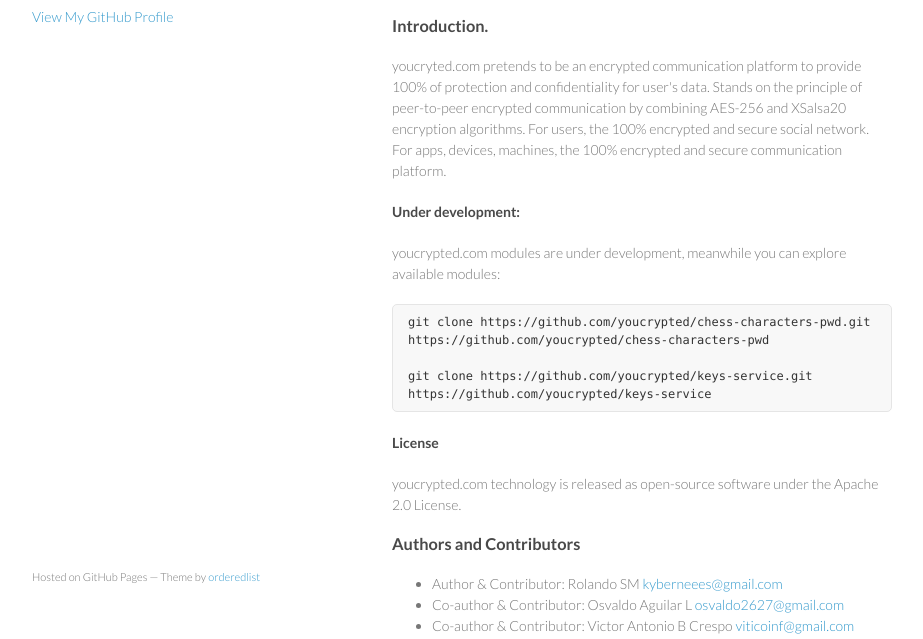
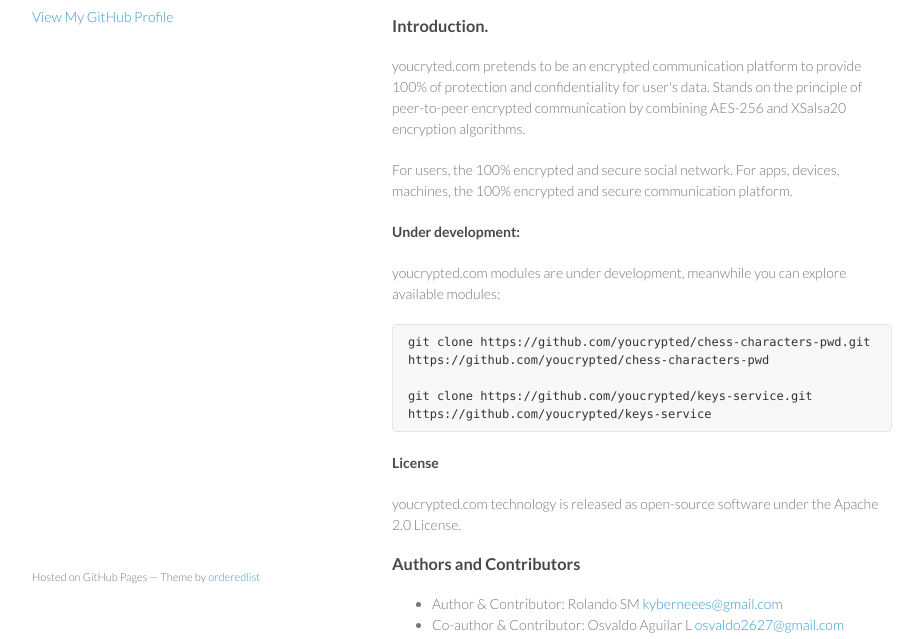
Before and after one commit to youcrypted/youcrypted.github.io, a plain HTML site: page index.html in a window 1280 px wide. Shown: the part 144-783 px from the top of the page, without its empty margins (178-1101 px from the left). Drawn offline with Linux system fonts and the light colour scheme.

```diff
--- a/index.html
+++ b/index.html
@@ -32,8 +32,9 @@
 <h3>
 <a id="introduction" class="anchor" href="#introduction" aria-hidden="true"><span class="octicon octicon-link"></span></a>Introduction.</h3>
 
-<p>youcryted.com pretends to be an encrypted communication platform to provide 100% of protection and confidentiality for user's data. Stands on the principle of peer-to-peer encrypted communication by combining AES-256 and XSalsa20 encryption algorithms.
-For users, the 100% encrypted and secure social network. For apps, devices, machines, the 100% encrypted and secure communication platform.</p>
+<p>youcryted.com pretends to be an encrypted communication platform to provide 100% of protection and confidentiality for user's data. Stands on the principle of peer-to-peer encrypted communication by combining AES-256 and XSalsa20 encryption algorithms.</p>
+
+<p>For users, the 100% encrypted and secure social network. For apps, devices, machines, the 100% encrypted and secure communication platform.</p>
 
 <h4>
 <a id="under-development" class="anchor" href="#under-development" aria-hidden="true"><span class="octicon octicon-link"></span></a>Under development:</h4>
```
Also changed, not shown: params.json (+1 -1 lines).
